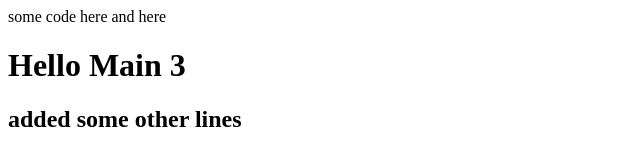
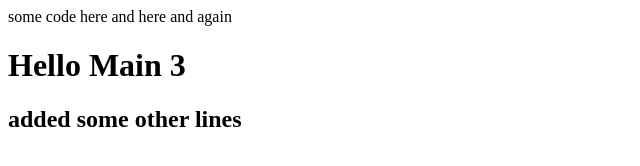
Before and after one commit to Vaa5/TemporaryRepo, a plain HTML site: page index.html in a window 1280 px wide. Shown: the full height of the page, 0-640 px from the left. Drawn offline with Linux system fonts and the light colour scheme.

Commit message:
and again

```diff
--- a/index.html
+++ b/index.html
@@ -1,7 +1,7 @@
 <!doctype html>
 <html>
 <head>
-  some code here and here
+  some code here and here and again
 </head>
 <body>
     <h1>Hello Main 3</h1>
```
